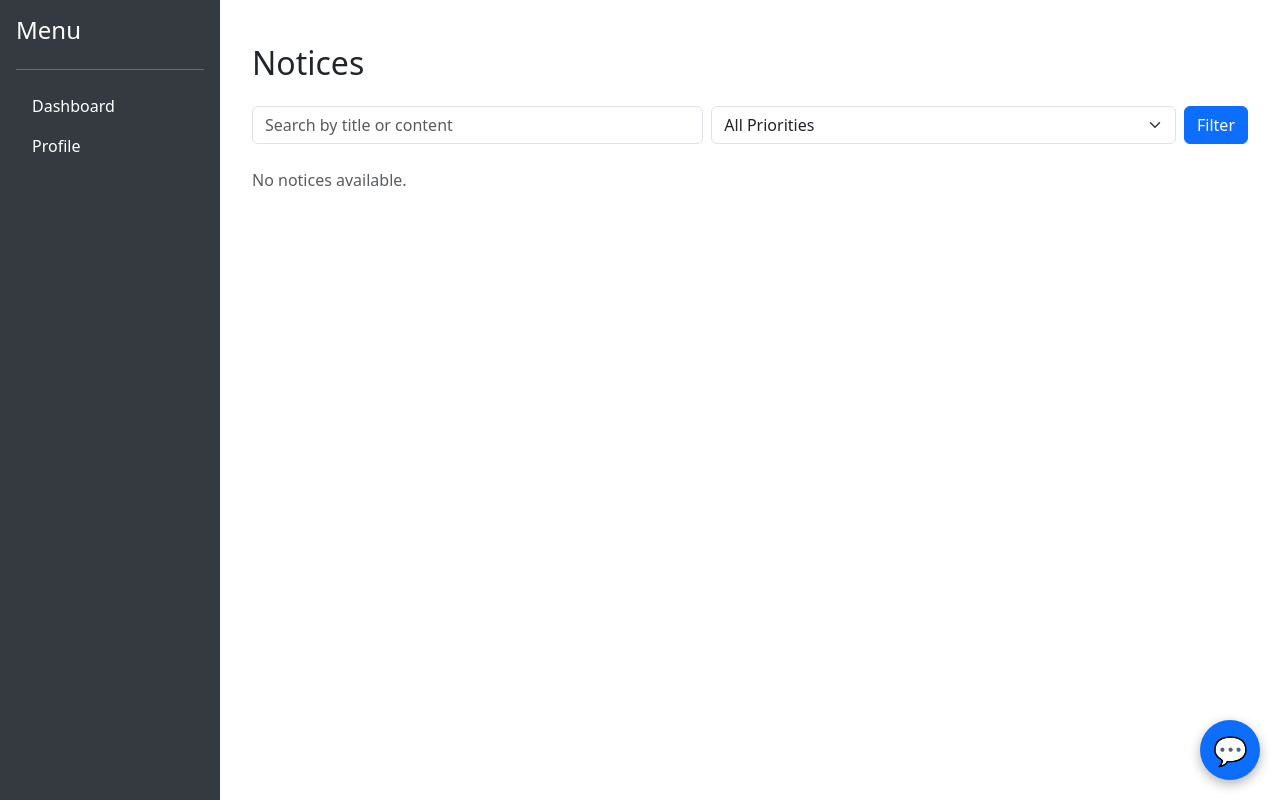
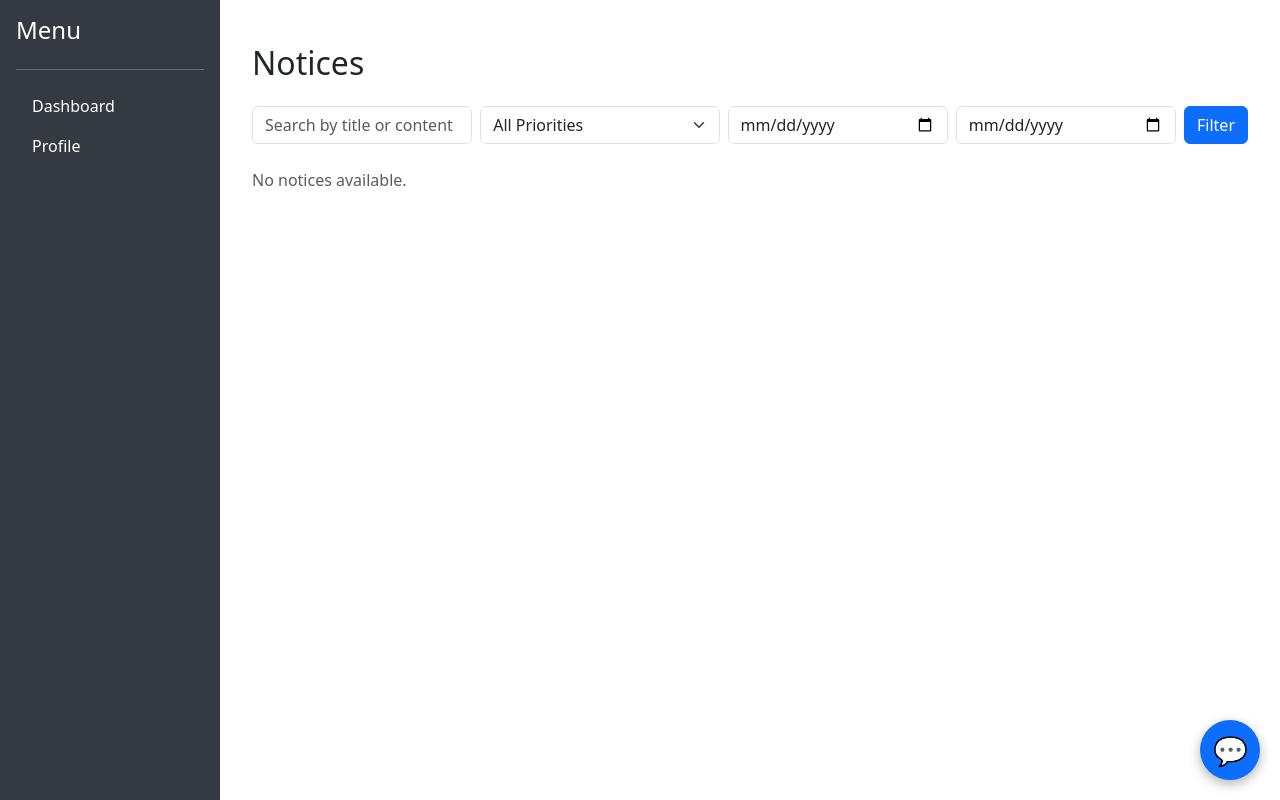
Before and after one commit to Akshay-hub-007/web-notice, a Django app: template templates/notices.html in a window 1280 px wide. Run offline with Django 5.2, Linux system fonts and the light colour scheme; the template is opened without the code that fills it, so the values that code supplies are empty.

```diff
--- a/templates/notices.html
+++ b/templates/notices.html
@@ -6,10 +6,17 @@
 <div class="container mt-4">
     <h2 class="mb-4">Notices</h2>
 
-    <!-- Search + Priority Filter -->
 <form method="GET" class="mb-4 d-flex gap-2">
-        <input type="text" name="q" class="form-control" placeholder="Search by title or content" value="{{ request.GET.q|default:'' }}">
+    <!-- Search -->
+    <input
+        type="text"
+        name="q"
+        class="form-control"
+        placeholder="Search by title or content"
+        value="{{ request.GET.q|default:'' }}"
+    >
 
+    <!-- Priority -->
     <select name="priority" class="form-select">
         <option value="">All Priorities</option>
         <option value="normal" {% if request.GET.priority == 'normal' %}selected{% endif %}>Normal</option>
@@ -17,6 +24,24 @@
         <option value="urgent" {% if request.GET.priority == 'urgent' %}selected{% endif %}>Urgent</option>
     </select>
 
+    <!-- Date filters -->
+    <input
+        type="date"
+        name="start_date"
+        class="form-control"
+        value="{{ request.GET.start_date|default:'' }}"
+        placeholder="Start date"
+    >
+
+    <input
+        type="date"
+        name="end_date"
+        class="form-control"
+        value="{{ request.GET.end_date|default:'' }}"
+        placeholder="End date"
+    >
+
+    <!-- Submit button -->
     <button class="btn btn-primary" type="submit">Filter</button>
 </form>
 
--- a/webnotice/utils.py
+++ b/webnotice/utils.py
@@ -1,6 +1,6 @@
 import smtplib
 from email.message import EmailMessage
-
+from django.core.mail import send_mass_mail
 def send_email(to, subject, body, use_ssl=False, timeout=20):
     """Send email via Gmail SMTP (TLS or SSL)"""
     sender_email = "akshaykalangi54@gmail.com"
```
Also changed, not shown: notice/views.py (+28 -9 lines), webnotice/settings.py (+11 -0 lines). Lines whose indentation alone changed are shown as unchanged.
